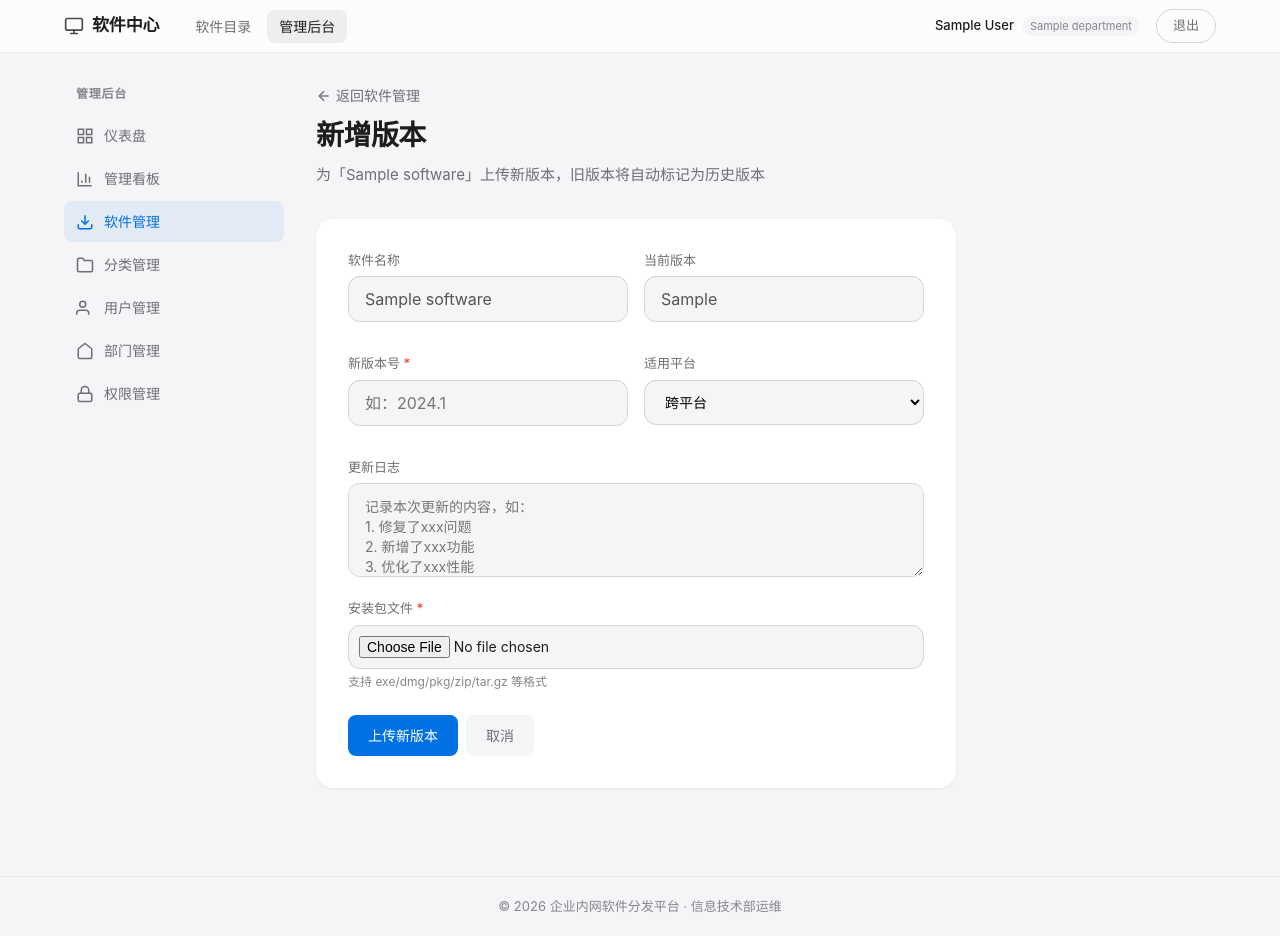
After one commit to tomato0131/software-portal, a Flask app: page /admin/software/new-version/1 in a window 1280 px wide. The commit adds this page. Run offline with Flask 3, Linux system fonts and the light colour scheme; a user stored in the database is signed in; tables that the repository leaves empty hold one stand-in row (values such as "Sample post").

Commit message:
feat: 软件版本管理 + 搜索增强
- Software模型新增group_id/is_latest/changelog字段
- 自动数据库迁移(AALTER TABLE添加新列)
- 首页按软件名分组只显示最新版，支持版本选择器切换旧版
- 搜索增强：名称+描述+版本号全文搜索
- 搜索结果高亮匹配关键词(<mark>标签)
- 管理后台软件列表显示版本状态(最新版/历史版本)
- 新增版本路由/admin/software/new-version/<id>
- 新增new_version.html上传页面(含上传进度条)
- 管理后台添加信创操作系统平台选项

```diff
--- a/app.py
+++ b/app.py
@@ -193,6 +193,39 @@ def generate_auto_icon(name):
 
 db = SQLAlchemy(app)
 
+# 自动迁移：检查并添加新列（首次运行时执行）
+def _auto_migrate():
+    import sqlite3
+    db_path = app.config['SQLALCHEMY_DATABASE_URI'].replace('sqlite:///', '')
+    conn = sqlite3.connect(db_path)
+    cursor = conn.cursor()
+    # 检查 group_id 列是否存在
+    cursor.execute("PRAGMA table_info(software)")
+    columns = [row[1] for row in cursor.fetchall()]
+    if 'group_id' not in columns:
+        cursor.execute("ALTER TABLE software ADD COLUMN group_id VARCHAR(64)")
+        cursor.execute("CREATE INDEX IF NOT EXISTS ix_software_group_id ON software (group_id)")
+        # 为现有软件生成 group_id
+        cursor.execute("SELECT id, name FROM software WHERE group_id IS NULL")
+        for row in cursor.fetchall():
+            import uuid
+            cursor.execute("UPDATE software SET group_id = ? WHERE id = ?", (uuid.uuid4().hex, row[0]))
+        print("Migration: group_id column added")
+    if 'is_latest' not in columns:
+        cursor.execute("ALTER TABLE software ADD COLUMN is_latest BOOLEAN DEFAULT 1")
+        print("Migration: is_latest column added")
+    if 'changelog' not in columns:
+        cursor.execute("ALTER TABLE software ADD COLUMN changelog TEXT")
+        print("Migration: changelog column added")
+    conn.commit()
+    conn.close()
+
+try:
+    _auto_migrate()
+except Exception as e:
+    print(f"Migration warning: {e}")
+
+
 # SQLite WAL mode: set via engine connect event
 from sqlalchemy import event
 
@@ -268,6 +301,10 @@ class Software(db.Model):
     download_count = db.Column(db.Integer, default=0)
     created_at = db.Column(db.DateTime, default=datetime.utcnow)
     updated_at = db.Column(db.DateTime, default=datetime.utcnow, onupdate=datetime.utcnow)
+    # 版本管理
+    group_id = db.Column(db.String(64), index=True)  # 同名软件共享一个 group_id
+    is_latest = db.Column(db.Boolean, default=True)   # 是否为最新版本
+    changelog = db.Column(db.Text)                    # 版本更新日志
 
     @property
     def size_display(self):
@@ -346,7 +383,8 @@ def get_accessible_software(user, category_id=None, search=None, platform=None):
     if category_id:
         query = query.filter_by(category_id=category_id)
     if search:
-        query = query.filter(Software.name.contains(search))
+        search_filter = Software.name.contains(search) | Software.description.contains(search) | Software.version.contains(search)
+        query = query.filter(search_filter)
     if platform:
         if platform == 'windows':
             query = query.filter(Software.platform.in_(['Windows', 'Windows/macOS', '跨平台']))
@@ -390,7 +428,30 @@ def index():
     search = request.args.get('q', '')
     cat_id = request.args.get('category', type=int)
     platform = request.args.get('platform', '')
-    software_list = get_accessible_software(current_user, category_id=cat_id, search=search, platform=platform)
+    all_software = get_accessible_software(current_user, category_id=cat_id, search=search, platform=platform)
+
+    # 按名称分组：同名软件只显示最新版本，但保留所有版本供切换
+    from collections import OrderedDict
+    software_groups = OrderedDict()
+    for sw in all_software:
+        key = sw.group_id or str(sw.id)
+        if key not in software_groups:
+            software_groups[key] = []
+        software_groups[key].append(sw)
+
+    # 每组取最新版作为主显示，其余作为版本列表
+    software_list = []
+    for group_id, versions in software_groups.items():
+        # 按 created_at 降序排列，最新的在前
+        versions.sort(key=lambda x: x.created_at, reverse=True)
+        latest = versions[0]
+        latest.is_latest = True
+        # 将版本列表信息附加到最新版对象上
+        latest._all_versions = versions
+        software_list.append(latest)
+
+    # 搜索高亮关键词
+    search_keyword = search if search else ''
 
     # 下载统计：按分类汇总
     total_downloads = sum(sw.download_count for sw in software_list)
@@ -406,6 +467,7 @@ def index():
                            current_category=cat_id,
                            current_platform=platform,
                            search=search,
+                           search_keyword=search_keyword,
                            total_downloads=total_downloads,
                            total_software=len(software_list),
                            cat_stats=cat_stats)
@@ -743,6 +805,63 @@ def admin_software_edit(id):
     return redirect(url_for('admin_dashboard'))
 
 
+
+
+@app.route('/admin/software/new-version/<int:software_id>', methods=['GET', 'POST'])
+@admin_required
+def admin_new_version(software_id):
+    """为已有软件添加新版本"""
+    sw = db.session.get(Software, software_id)
+    if not sw:
+        abort(404)
+
+    if request.method == 'POST':
+        version = request.form.get('version')
+        changelog = request.form.get('changelog', '')
+        file = request.files.get('file')
+        platform = request.form.get('platform', sw.platform)
+
+        if not (file and file.filename):
+            flash('请上传安装包文件', 'error')
+            return redirect(url_for('admin_new_version', software_id=software_id))
+
+        # 保存新版本文件
+        ext = os.path.splitext(file.filename)[1]
+        stored_name = f'{uuid.uuid4().hex}{ext}'
+        file_path = os.path.join(app.config['UPLOAD_FOLDER'], stored_name)
+        file.save(file_path)
+
+        # 将旧版本标记为非最新
+        group_id = sw.group_id or str(sw.id)
+        if not sw.group_id:
+            sw.group_id = group_id
+            db.session.commit()
+
+        Software.query.filter_by(group_id=group_id).update({'is_latest': False})
+
+        # 创建新版本记录
+        new_sw = Software(
+            name=sw.name,
+            version=version,
+            description=sw.description,
+            category_id=sw.category_id,
+            filename=stored_name,
+            original_name=secure_filename(file.filename),
+            file_size=os.path.getsize(file_path),
+            platform=platform,
+            icon=sw.icon,
+            group_id=group_id,
+            is_latest=True,
+            changelog=changelog
+        )
+        db.session.add(new_sw)
+        db.session.commit()
+        flash(f'{sw.name} 新版本 {version} 已添加', 'success')
+        return redirect(url_for('admin_software'))
+
+    # GET: 显示添加新版本页面
+    return render_template('admin/new_version.html', software=sw)
+
 @app.route('/admin/software/delete/<int:id>', methods=['POST'])
 @admin_required
 def admin_software_delete(id):
--- /dev/null
+++ b/templates/admin/new_version.html
@@ -0,0 +1,143 @@
+{% extends "base.html" %}
+{% block title %}新增版本 - {{ software.name }}{% endblock %}
+
+{% block content %}
+<div class="admin-layout">
+    <aside class="admin-sidebar">
+        <div class="sidebar-title">管理后台</div>
+        <nav class="sidebar-nav">
+            <a href="{{ url_for('admin_dashboard') }}" class="sidebar-link"><svg viewBox="0 0 24 24" fill="none" stroke="currentColor" stroke-width="2"><rect x="3" y="3" width="7" height="7"/><rect x="14" y="3" width="7" height="7"/><rect x="3" y="14" width="7" height="7"/><rect x="14" y="14" width="7" height="7"/></svg>仪表盘</a>
+            <a href="{{ url_for('admin_analytics') }}" class="sidebar-link"><svg viewBox="0 0 24 24" fill="none" stroke="currentColor" stroke-width="2"><path d="M3 3v18h18"/><path d="M18 17V9"/><path d="M13 17V5"/><path d="M8 17v-3"/></svg>管理看板</a>
+            <a href="{{ url_for('admin_software') }}" class="sidebar-link active"><svg viewBox="0 0 24 24" fill="none" stroke="currentColor" stroke-width="2"><path d="M21 15v4a2 2 0 01-2 2H5a2 2 0 01-2-2v-4"/><polyline points="7 10 12 15 17 10"/><line x1="12" y1="15" x2="12" y2="3"/></svg>软件管理</a>
+            <a href="{{ url_for('admin_categories') }}" class="sidebar-link"><svg viewBox="0 0 24 24" fill="none" stroke="currentColor" stroke-width="2"><path d="M22 19a2 2 0 01-2 2H4a2 2 0 01-2-2V5a2 2 0 012-2h5l2 3h9a2 2 0 012 2z"/></svg>分类管理</a>
+            <a href="{{ url_for('admin_users') }}" class="sidebar-link"><svg viewBox="0 0 24 24" fill="none" stroke="currentColor" stroke-width="2"><path d="M17 21v-2a4 4 0 00-4-4H5a4 4 0 00-4 4v2"/><circle cx="9" cy="7" r="4"/></svg>用户管理</a>
+            <a href="{{ url_for('admin_departments') }}" class="sidebar-link"><svg viewBox="0 0 24 24" fill="none" stroke="currentColor" stroke-width="2"><path d="M3 9l9-7 9 7v11a2 2 0 01-2 2H5a2 2 0 01-2-2z"/></svg>部门管理</a>
+            <a href="{{ url_for('admin_permissions') }}" class="sidebar-link"><svg viewBox="0 0 24 24" fill="none" stroke="currentColor" stroke-width="2"><rect x="3" y="11" width="18" height="11" rx="2"/><path d="M7 11V7a5 5 0 0110 0v4"/></svg>权限管理</a>
+        </nav>
+    </aside>
+
+    <div class="admin-content fade-in-up">
+        <div style="display:flex;align-items:center;gap:12px;margin-bottom:8px;">
+            <a href="{{ url_for('admin_software') }}" style="display:flex;align-items:center;gap:4px;color:var(--color-text-secondary);font-size:14px;text-decoration:none;">
+                <svg width="16" height="16" viewBox="0 0 24 24" fill="none" stroke="currentColor" stroke-width="2"><path d="M19 12H5"/><path d="M12 19l-7-7 7-7"/></svg>
+                返回软件管理
+            </a>
+        </div>
+        <h2>新增版本</h2>
+        <p class="subtitle">为「{{ software.name }}」上传新版本，旧版本将自动标记为历史版本</p>
+
+        <div class="admin-form" style="max-width:640px;">
+            <form method="POST" enctype="multipart/form-data" id="newVersionForm">
+                <div class="form-row">
+                    <div class="form-group">
+                        <label>软件名称</label>
+                        <input type="text" value="{{ software.name }}" disabled style="background:var(--color-bg);">
+                    </div>
+                    <div class="form-group">
+                        <label>当前版本</label>
+                        <input type="text" value="{{ software.version }}" disabled style="background:var(--color-bg);">
+                    </div>
+                </div>
+                <div class="form-row" style="margin-top:16px;">
+                    <div class="form-group">
+                        <label>新版本号 <span style="color:var(--color-danger);">*</span></label>
+                        <input type="text" name="version" required placeholder="如：2024.1">
+                    </div>
+                    <div class="form-group">
+                        <label>适用平台</label>
+                        <select name="platform">
+                            <option value="跨平台" {% if software.platform == '跨平台' %}selected{% endif %}>跨平台</option>
+                            <option value="Windows" {% if software.platform == 'Windows' %}selected{% endif %}>Windows</option>
+                            <option value="macOS" {% if software.platform == 'macOS' %}selected{% endif %}>macOS</option>
+                            <option value="Linux" {% if software.platform == 'Linux' %}selected{% endif %}>Linux</option>
+                            <option value="Windows/macOS" {% if software.platform == 'Windows/macOS' %}selected{% endif %}>Windows/macOS</option>
+                            <option value="信创操作系统" {% if software.platform == '信创操作系统' %}selected{% endif %}>信创操作系统</option>
+                        </select>
+                    </div>
+                </div>
+                <div class="form-group" style="margin-top:16px;">
+                    <label>更新日志</label>
+                    <textarea name="changelog" rows="4" placeholder="记录本次更新的内容，如：&#10;1. 修复了xxx问题&#10;2. 新增了xxx功能&#10;3. 优化了xxx性能"></textarea>
+                </div>
+                <div class="form-group" style="margin-top:16px;">
+                    <label>安装包文件 <span style="color:var(--color-danger);">*</span></label>
+                    <input type="file" name="file" required>
+                    <div style="margin-top:4px;font-size:12px;color:var(--color-text-tertiary);">支持 exe/dmg/pkg/zip/tar.gz 等格式</div>
+                </div>
+                <div class="btn-group" style="margin-top:24px;">
+                    <button type="submit" class="btn btn-accent" id="submitBtn">上传新版本</button>
+                    <a href="{{ url_for('admin_software') }}" class="btn btn-ghost">取消</a>
+                </div>
+                <div id="uploadProgress" style="display:none;margin-top:16px;">
+                    <div style="display:flex;justify-content:space-between;font-size:13px;color:var(--color-text-secondary);margin-bottom:6px;">
+                        <span id="uploadStatus">正在上传...</span>
+                        <span id="uploadPercent">0%</span>
+                    </div>
+                    <div style="width:100%;height:6px;background:var(--color-bg);border-radius:3px;overflow:hidden;">
+                        <div id="uploadBar" style="width:0%;height:100%;background:var(--color-accent);border-radius:3px;transition:width 0.3s ease;"></div>
+                    </div>
+                </div>
+            </form>
+        </div>
+    </div>
+</div>
+
+<script>
+(function() {
+    const form = document.getElementById('newVersionForm');
+    const submitBtn = document.getElementById('submitBtn');
+    const progressDiv = document.getElementById('uploadProgress');
+    const progressBar = document.getElementById('uploadBar');
+    const statusEl = document.getElementById('uploadStatus');
+    const percentEl = document.getElementById('uploadPercent');
+
+    form.addEventListener('submit', function(e) {
+        const fileInput = form.querySelector('input[name="file"]');
+        if (!fileInput || !fileInput.files.length) return;
+        e.preventDefault();
+        const formData = new FormData(form);
+        const xhr = new XMLHttpRequest();
+
+        submitBtn.disabled = true;
+        submitBtn.textContent = '上传中...';
+        progressDiv.style.display = 'block';
+
+        xhr.upload.addEventListener('progress', function(ev) {
+            if (!ev.lengthComputable) return;
+            const pct = Math.round(ev.loaded / ev.total * 100);
+            progressBar.style.width = pct + '%';
+            percentEl.textContent = pct + '%';
+            if (pct < 100) {
+                statusEl.textContent = '正在上传...';
+            } else {
+                statusEl.textContent = '正在处理，请稍候...';
+            }
+        });
+
+        xhr.addEventListener('load', function() {
+            if (xhr.status === 200 || xhr.status === 302) {
+                statusEl.textContent = '新版本添加成功！正在跳转...';
+                progressBar.style.width = '100%';
+                progressBar.style.background = 'var(--color-success)';
+                window.location.href = '{{ url_for("admin_software") }}';
+            } else {
+                statusEl.textContent = '添加失败，请重试';
+                progressBar.style.background = 'var(--color-danger)';
+                submitBtn.disabled = false;
+                submitBtn.textContent = '上传新版本';
+            }
+        });
+
+        xhr.addEventListener('error', function() {
+            statusEl.textContent = '上传出错，请检查网络';
+            progressBar.style.background = 'var(--color-danger)';
+            submitBtn.disabled = false;
+            submitBtn.textContent = '上传新版本';
+        });
+
+        xhr.open('POST', form.action || window.location.href);
+        xhr.send(formData);
+    });
+})();
+</script>
+{% endblock %}
```
Also changed, not shown: templates/admin/software.html (+18 -2 lines), templates/index.html (+71 -2 lines), 1 other file.
